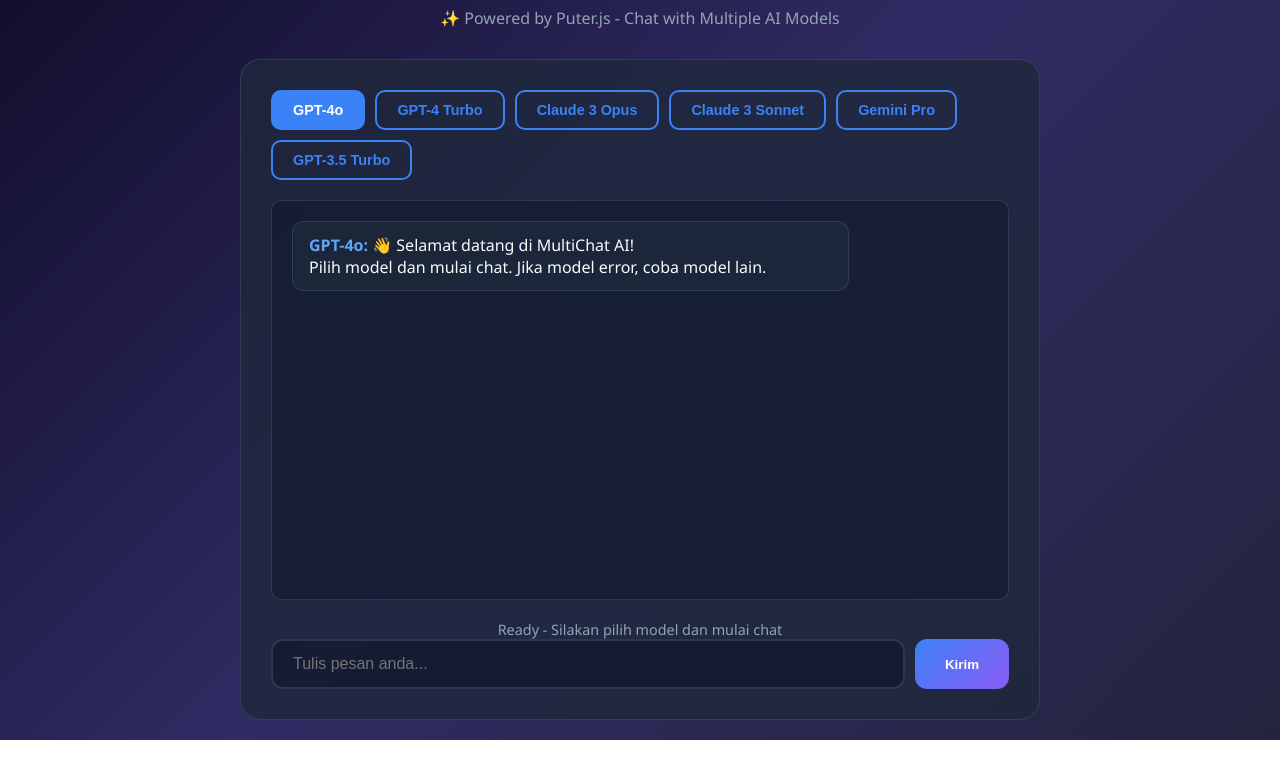
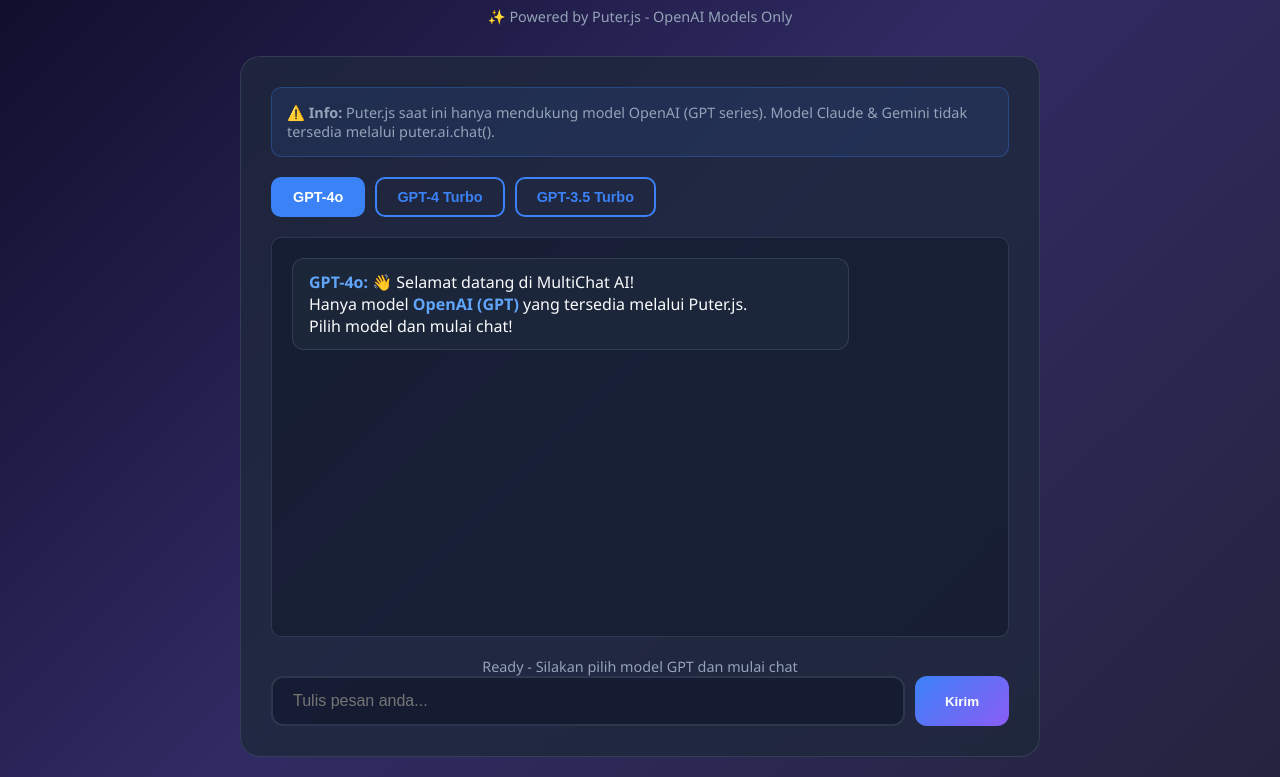
Before and after one commit to personalbotai/multichat-ai, a plain HTML site: page index.html in a window 1280 px wide. Shown: the part 78-855 px from the top of the page. Before the commit the page ends 818 px from the top, so only its background shows below. Drawn offline with Linux system fonts and the light colour scheme.

Commit message:
Fix: Remove Claude/Gemini - Puter.js only supports OpenAI models (GPT-4o, GPT-4 Turbo, GPT-3.5)

```diff
--- a/index.html
+++ b/index.html
@@ -25,7 +25,7 @@
             -webkit-text-fill-color: transparent;
             margin-bottom: 10px;
         }
-        .header p { color: #94a3b8; }
+        .header p { color: #94a3b8; font-size: 0.9rem; }
         .container {
             width: 100%;
             max-width: 800px;
@@ -34,6 +34,15 @@
             border-radius: 20px;
             padding: 30px;
             border: 1px solid rgba(100, 116, 139, 0.3);
+        }
+        .info-box {
+            background: rgba(59, 130, 246, 0.1);
+            border: 1px solid rgba(59, 130, 246, 0.3);
+            border-radius: 10px;
+            padding: 15px;
+            margin-bottom: 20px;
+            font-size: 0.9rem;
+            color: #94a3b8;
         }
         .model-selector {
             display: flex;
@@ -55,10 +64,6 @@
         .model-btn:hover, .model-btn.active {
             background: #3b82f6;
             color: white;
-        }
-        .model-btn:disabled {
-            opacity: 0.5;
-            cursor: not-allowed;
         }
         .chat-box {
             height: 400px;
@@ -110,16 +115,17 @@
 <body>
     <div class="header">
         <h1>🤖 MultiChat AI</h1>
-        <p>✨ Powered by Puter.js - Chat with Multiple AI Models</p>
+        <p>✨ Powered by Puter.js - OpenAI Models Only</p>
     </div>
     <div class="container">
+        <div class="info-box">
+            ⚠️ <strong>Info:</strong> Puter.js saat ini hanya mendukung model OpenAI (GPT series).
+            Model Claude & Gemini tidak tersedia melalui puter.ai.chat().
+        </div>
         <div class="model-selector">
-            <button class="model-btn active" data-model="gpt-4o" data-display="GPT-4o">GPT-4o</button>
-            <button class="model-btn" data-model="gpt-4-turbo" data-display="GPT-4 Turbo">GPT-4 Turbo</button>
-            <button class="model-btn" data-model="claude-3-opus-20240229" data-display="Claude 3 Opus">Claude 3 Opus</button>
-            <button class="model-btn" data-model="claude-3-sonnet-20240229" data-display="Claude 3 Sonnet">Claude 3 Sonnet</button>
-            <button class="model-btn" data-model="gemini-pro" data-display="Gemini Pro">Gemini Pro</button>
-            <button class="model-btn" data-model="gpt-3.5-turbo" data-display="GPT-3.5 Turbo">GPT-3.5 Turbo</button>
+            <button class="model-btn active" data-model="gpt-4o">GPT-4o</button>
+            <button class="model-btn" data-model="gpt-4-turbo">GPT-4 Turbo</button>
+            <button class="model-btn" data-model="gpt-3.5-turbo">GPT-3.5 Turbo</button>
         </div>
         <div class="chat-box" id="chatBox"></div>
         <div class="loading" id="loading">⏳ AI sedang memproses...</div>
@@ -145,7 +151,7 @@
                 document.querySelectorAll('.model-btn').forEach(b => b.classList.remove('active'));
                 this.classList.add('active');
                 currentModel = this.dataset.model;
-                currentModelDisplay = this.dataset.display;
+                currentModelDisplay = this.textContent;
                 status.textContent = `✓ Model diganti ke: ${currentModelDisplay}`;
                 setTimeout(() => status.textContent = '', 3000);
             });
@@ -176,13 +182,14 @@
 
             try {
                 status.textContent = `🤔 ${currentModelDisplay} sedang berpikir...`;
+                // Puter.js only supports OpenAI models
                 const response = await puter.ai.chat(message, { model: currentModel });
                 addMessage('ai', response);
                 status.textContent = `✓ Balasan dari ${currentModelDisplay}`;
             } catch (error) {
                 console.error('Error:', error);
                 const errorMsg = error.message || 'Gagal memproses permintaan';
-                addMessage('ai', `❌ Error: ${errorMsg}<br><small>Model mungkin tidak tersedia di Puter.js</small>`, true);
+                addMessage('ai', `❌ Error: ${errorMsg}`, true);
                 status.textContent = `❌ Error dengan ${currentModelDisplay}`;
             } finally {
                 sendBtn.disabled = false;
@@ -194,8 +201,8 @@
         }
 
         // Init
-        addMessage('system', '👋 Selamat datang di MultiChat AI!<br>Pilih model dan mulai chat. Jika model error, coba model lain.');
-        status.textContent = 'Ready - Silakan pilih model dan mulai chat';
+        addMessage('system', '👋 Selamat datang di MultiChat AI!<br>Hanya model <strong>OpenAI (GPT)</strong> yang tersedia melalui Puter.js.<br>Pilih model dan mulai chat!');
+        status.textContent = 'Ready - Silakan pilih model GPT dan mulai chat';
     </script>
 </body>
 </html>
```
